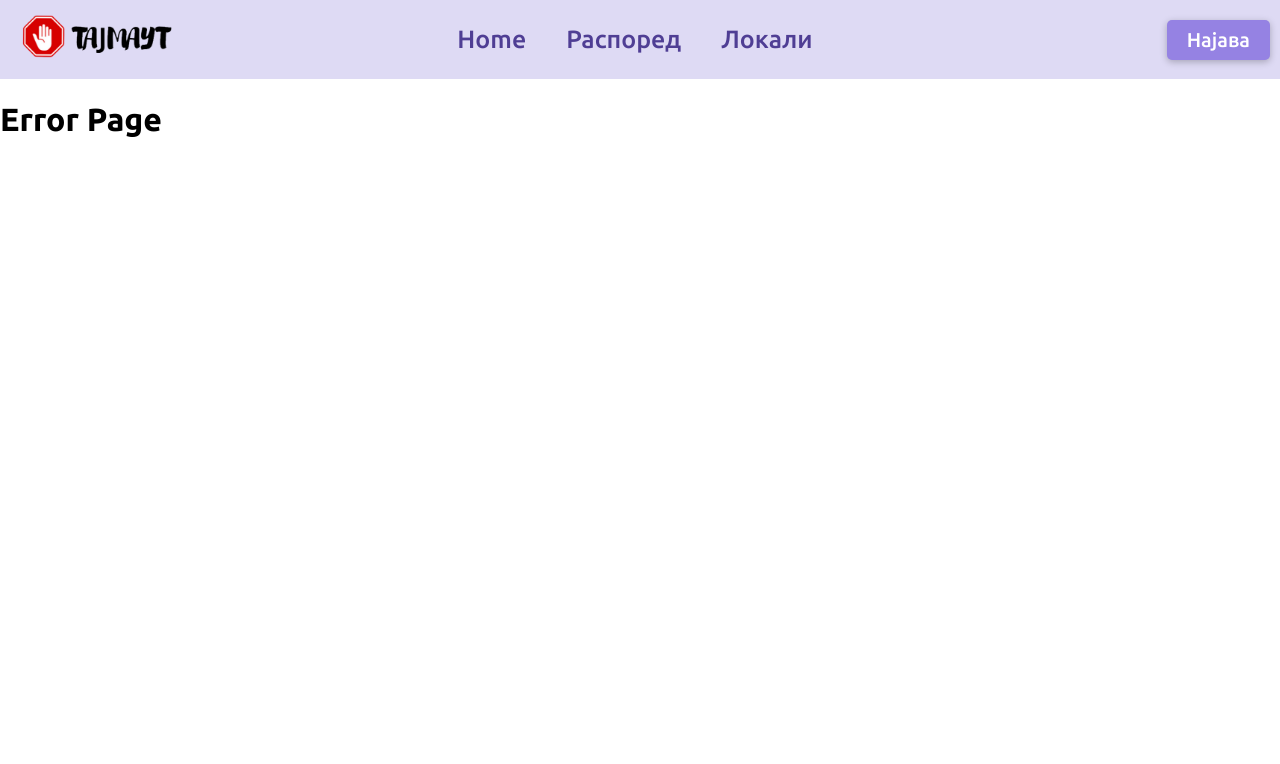
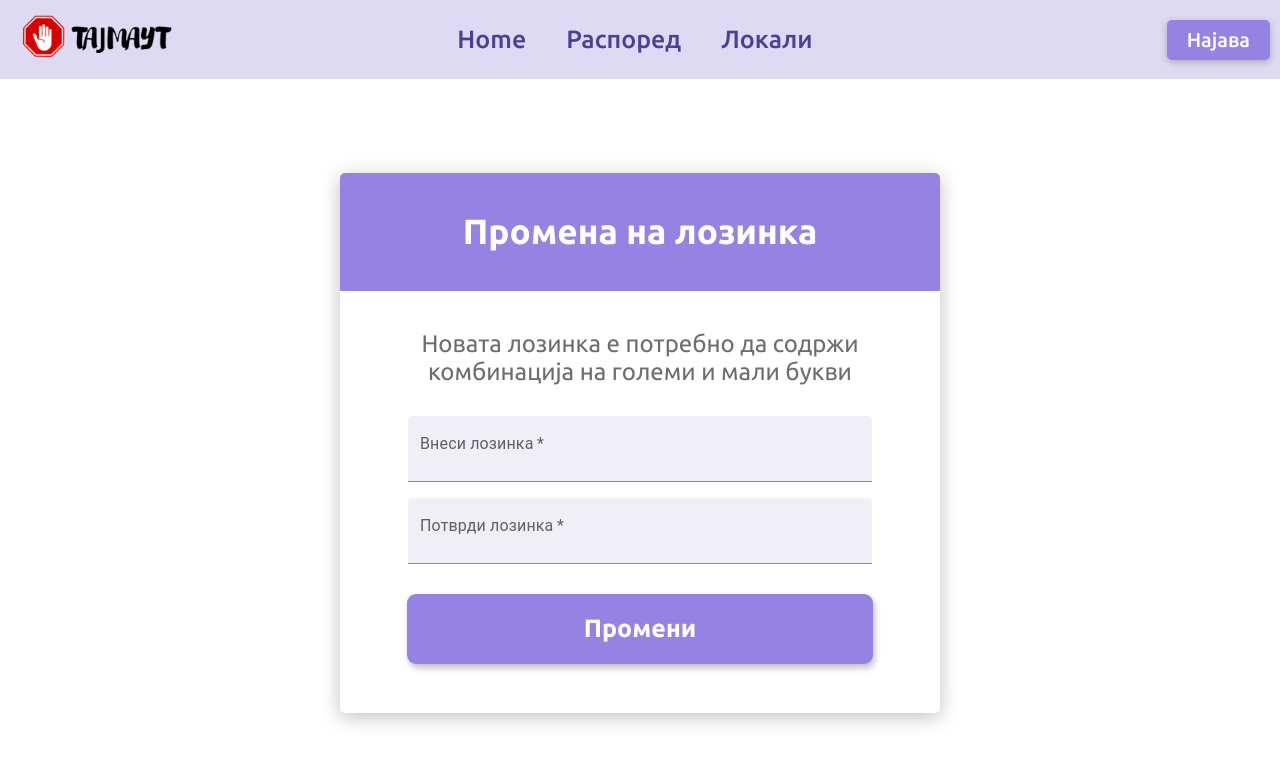
Before and after one commit to petark7/tajmaut, a React (Create React App) app: page /reset-password/1 in a window 1280 px wide. Shown: the top 764 px of the page. Built offline with nearby package versions, Linux system fonts and the light colour scheme; the HTML template or start-up script is replaced by a standard one.

Commit message:
Create Route

```diff
--- a/src/components/Login/Login.css
+++ b/src/components/Login/Login.css
@@ -176,6 +176,12 @@ input[type="submit"] {
   transition: 0.1s;
 }
 
+.loginButton:active {
+  box-shadow: 0px 4px 8px rgba(darken(dodgerblue, 30%));
+  transform: scale(.98);
+}
+
+
 .rememberMe {
 
   display: block;
--- a/src/components/ReserveForm/ReserveForm.css
+++ b/src/components/ReserveForm/ReserveForm.css
@@ -4,3 +4,29 @@
     font-size: 20px;
     margin: 0 0 20px;
 }
+
+.btnReservationSubmit {
+    margin-top: 20px;
+    background-color: var(--secondaryOrange);
+    color: var(--textGray);
+    font-weight: 600;
+    background: #FFB978;
+    border-radius: 9px;
+    padding: 15px 45px ;
+    font-family: 'Ubuntu';
+    font-style: normal;
+    font-weight: 700;
+    font-size: 20px;
+    border: none;
+    color: #393939;
+}
+
+.btnReservationSubmit:hover {
+    cursor: pointer;
+    background-color: var(--secondaryOrangeHovered);
+}
+
+.btnReservationSubmit:active {
+    box-shadow: 0px 4px 8px rgba(darken(dodgerblue, 30%));
+    transform: scale(.98);
+  }
--- a/src/pages/MakeReservation/MakeReservation.css
+++ b/src/pages/MakeReservation/MakeReservation.css
@@ -37,29 +37,3 @@
     justify-content:end;
     width: 100%;
 }
-
-.btnReservationSubmit {
-    margin-top: 20px;
-    background-color: var(--secondaryOrange);
-    color: var(--textGray);
-    font-weight: 600;
-    background: #FFB978;
-    border-radius: 9px;
-    padding: 15px 45px ;
-    font-family: 'Ubuntu';
-    font-style: normal;
-    font-weight: 700;
-    font-size: 20px;
-    border: none;
-    color: #393939;
-}
-
-.btnReservationSubmit:hover {
-    cursor: pointer;
-    background-color: var(--secondaryOrangeHovered);
-}
-
-.btnReservationSubmit:active {
-    box-shadow: 0px 4px 8px rgba(darken(dodgerblue, 30%));
-    transform: scale(.98);
-  }
--- /dev/null
+++ b/src/pages/ResetPassword/ResetPassword.css
@@ -0,0 +1,87 @@
+.resetPage--container {
+    display: flex;
+    justify-content: center;
+    align-items: center;
+    height: 91vh;
+}
+
+.resetForm--container {
+    display: flex;
+    align-items: center;
+    justify-content: center;
+    width: 1000px;
+    height: 700px;
+    border-radius: 25px;
+
+}
+
+.resetForm {
+    width: 600px;
+    height: 540px;
+    display: flex;
+    align-items: center;
+    flex-direction: column;
+    background: #FFFFFF;
+    box-shadow: 0px 4px 20px rgba(0, 0, 0, 0.25);
+    border-radius: 5px;
+
+}
+
+.resetForm--content {
+    height: 100%;
+    width: 80%;
+    display: flex;
+    flex-direction: column;
+    align-items: center;
+    justify-content: center;
+}
+
+.btnResetPassword {
+    margin-top: 30px;
+    height: 70px;
+    width: 97%;
+    font-weight: 600;
+    background-color: #9582E3;
+    border-radius: 9px;
+    padding: 15px 45px ;
+    font-family: 'Ubuntu';
+    font-weight: 700;
+    border: none;
+    color: white;
+    box-shadow: 2px 4px 6px rgba(0, 0, 0, 0.25);
+    font-size: 25px;
+}
+
+.btnResetPassword:hover {
+    cursor: pointer;
+    background-color: #7b62e1;
+
+}
+
+.btnResetPassword:active {
+    box-shadow: 0px 4px 8px rgba(darken(dodgerblue, 30%));
+    transform: scale(.98);
+  }
+
+  .resetPage--helperText {
+    margin-top: -10px;
+    margin-bottom: 30px;
+    text-align: center;
+    font-weight: 400;
+    font-size: 1.5em;
+    color: #6D6D6D;
+  }
+
+  .resetForm--heading {
+    border-radius: 5px 5px 0px 0px;
+    display: flex;
+    align-items: center;
+    justify-content: center;
+    font-family: 'Ubuntu';
+    font-weight: 700;
+    font-size: 35px;
+    color: white;
+    width: 100%;
+    height: 150px;
+    background-color: #9582E3;
+  }
--- /dev/null
+++ b/src/pages/ResetPassword/ResetPassword.jsx
@@ -0,0 +1,76 @@
+import { TextField, Grid } from "@mui/material";
+import "./ResetPassword.css";
+import {useParams} from "react-router-dom";
+
+const ResetPassword = () => {
+  const textFieldStyles = {
+    "& .MuiInputBase-root": {
+      backgroundColor: "#f0eef7",
+    },
+    "& .MuiFormLabel-root": {
+
+    },
+    "& .MuiFormLabel-root.Mui-focused": {
+      color: "var(--primaryPurple)",
+    },
+    "& .MuiFilledInput-root.Mui-focused": {
+      color: "#8465ff",
+      backgroundColor: "#F6F3FF",
+    },
+    "& .MuiFilledInput-underline:after": {
+      borderBottomColor: "var(--primaryPurple)",
+    },
+  };
+
+  const {token} = useParams();
+
+  return (
+    <>
+      <div className="resetPage--container">
+        <div className="resetForm--container">
+          <div className="resetForm">
+            <div className="resetForm--heading">
+                Промена на лозинка
+            </div>
+            <div className="resetForm--content">
+              <p className="resetPage--helperText">
+                Новата лозинка е потребно да содржи комбинација на големи и мали
+                букви
+              </p>
+              <Grid container spacing={2} sx={{ justifyContent : "center", width: "100%" }}>
+                <Grid item xs={12} md={12}>
+                  <TextField
+                    required
+                    name="password"
+                    sx={textFieldStyles}
+                    inputProps={{style: {fontSize: 23}}}
+                    label="Внеси лозинка"
+                    type="password"
+                    variant="filled"
+                    fullWidth
+                  />
+                </Grid>
+
+                <Grid item xs={12} md={12}>
+                  <TextField
+                    required
+                    name="passwordConfirm"
+                    inputProps={{style: {fontSize: 23}}}
+                    sx={textFieldStyles}
+                    label="Потврди лозинка"
+                    type="password"
+                    variant="filled"
+                    fullWidth
+                  />
+                </Grid>
+              </Grid>
+              <button className="btnResetPassword">Промени</button>
+            </div>
+          </div>
+        </div>
+      </div>
+    </>
+  );
+};
+
+export default ResetPassword;
--- a/src/routes/AppRoutes/AppRoutes.jsx
+++ b/src/routes/AppRoutes/AppRoutes.jsx
@@ -3,6 +3,7 @@ import { useState } from "react";
 import Navbar from "../../components/Navbar/Navbar.jsx";
 import Home from "../../pages/Home/home.jsx";
 import Events from "../../pages/Events/events.jsx";
+import ResetPassword from "../../pages/ResetPassword/ResetPassword.jsx";
 import NotFound from "../../pages/error-page.jsx";
 import Venues from "../../pages/Venues/venues.jsx";
 import MakeReservation from "../../pages/MakeReservation";
@@ -56,7 +57,7 @@ export default function AppRoutes() {
 
   return (
     <AuthProvider>
-      <ToastContainer/>
+      <ToastContainer />
       <Router>
         <Navbar onLoginClick={handleLoginClick} />
         <Routes>
@@ -67,6 +68,7 @@ export default function AppRoutes() {
             path="/make-reservation/:eventID"
             element={<MakeReservation />}
           />
+          <Route path="/reset-password/:token" element={<ResetPassword />} />
           <Route path="*" element={<NotFound />} />
         </Routes>
 
```
